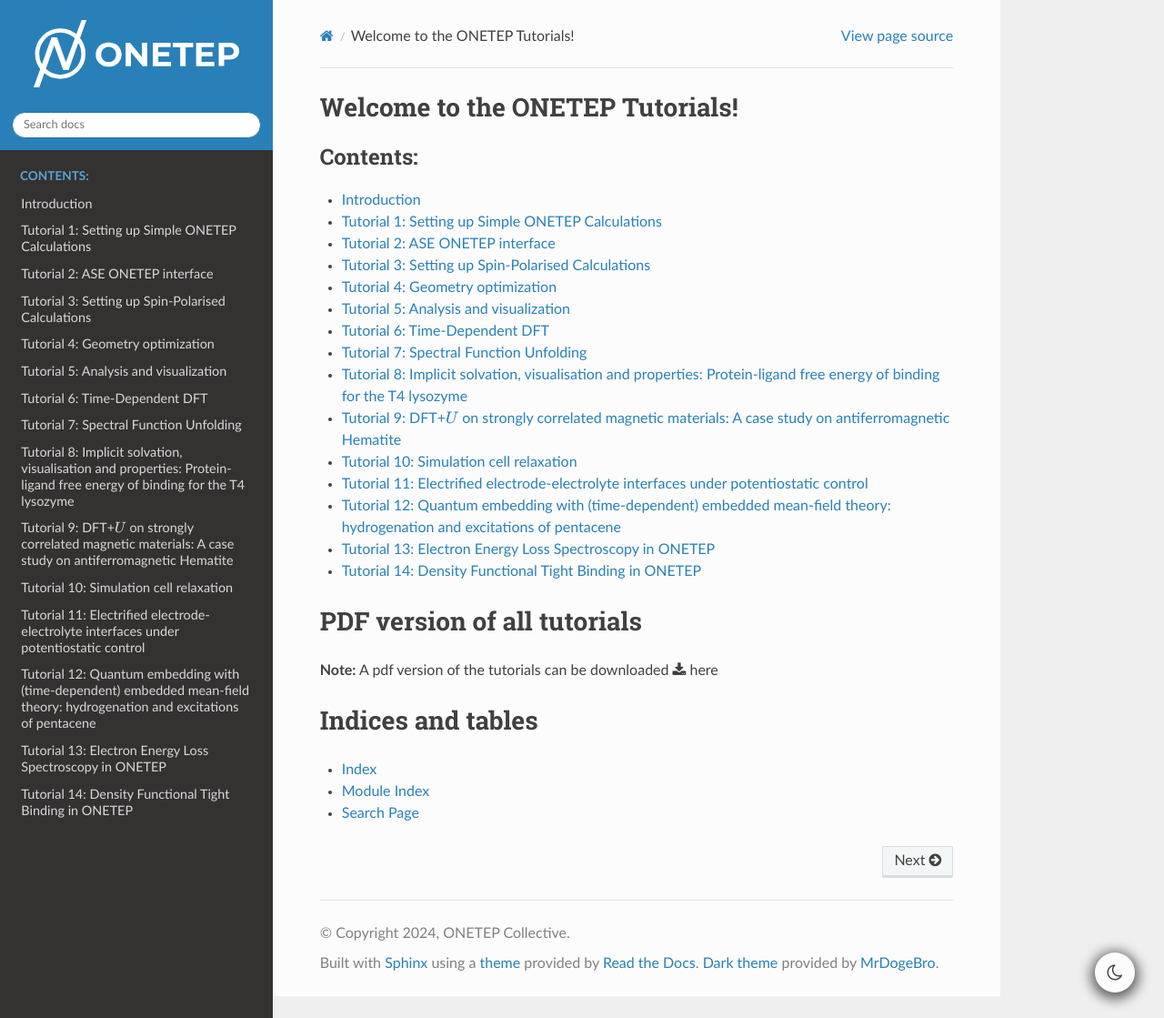
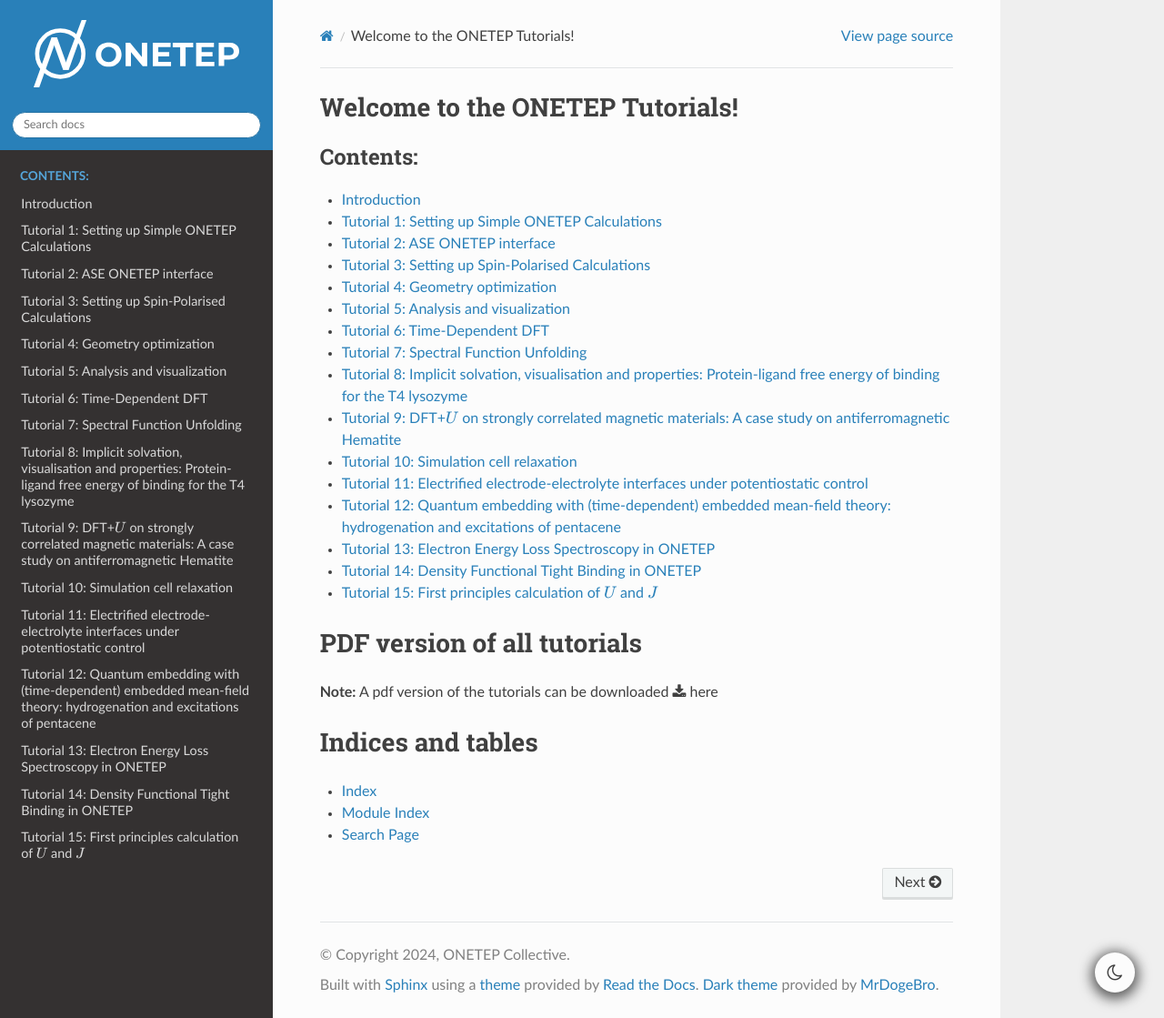
Before and after one commit to onetep-devel/tutorials, a Sphinx documentation site: the page built from source/index.rst, in a window 1280 px wide and 1119 px high. Shown: the whole window at 91% size. Built offline with Sphinx 7.4.7 and the Read the Docs theme 2.0.0, drawn with Linux system fonts in a browser that asks for light colours; part of the change alters nothing that is shown.

Commit message:
Tutorial 15 : First principles calculation of U and J (#30)
* tutorial 15

* adjustments from Jacek's and David's comments

* fixed figure 15.1 and references

---------

Co-authored-by: D.Sarpa <ds12g20@uos-219047.clients.soton.ac.uk>

```diff
--- /dev/null
+++ b/source/T15_hematite_linear_response.rst
@@ -0,0 +1,290 @@
+
+=================================================================================================================
+Tutorial 15: First principles calculation of :math:`U` and :math:`J`
+=================================================================================================================
+
+:Author: Davide Sarpa
+:Date:   Aug 2024
+
+.. role:: raw-latex(raw)
+   :format: latex
+
+Introduction
+============
+
+The goal of the tutorial is to provide a working example on how it is possible to compute the :math:`U` and :math:`J` parameters from first principles.
+We will work on Hematite :code:`+-\-+` antiferromagnetic configuration as you should already be familiar with it, if not, refer to tutorial 9.
+
+The reason behind computing the parameters via first principles is because they directly correct the spurious localised self-interaction error (:math:`U`) and static correlation error (:math:`J`) and hence the physics of the system. While choosing and empirical :math:`U` and :math:`J` might give a better description of a specific property of the material, it does not guarantee that these errors are consistently corrected.
+
+.. figure:: _static/tutorial_9/hema_structure.png
+   :alt: Primitive rhombohedral cell (left), conventional hexagonal cell (right). Fe atoms with spin up and down are in green and pink, respectively. O atoms are in orange.
+   :name: fig:T15_1
+   :width: 45.0%
+   :target: _static/tutorial_9/hema_structure.png
+   :align: center
+
+   Primitive rhombohedral cell (left), conventional hexagonal cell (right). Fe atoms with spin up and down are in green and pink, respectively. O atoms are in orange.
+
+Theoretical background
+-----------------------
+
+We start by defining the response function :math:`\chi`, which describes how the occupation of localised orbitals changes with respect to a shift in the potential acting on these orbitals:
+The linear response method determines the Hubbard :math:`U` parameter by comparing the response of the system to a perturbation in standard DFT and DFT+\ :math:`U` frameworks.
+
+We define the response function :math:`\chi` as:
+
+.. math::
+
+   \chi = \frac{dn^{I\sigma}}{d\alpha}
+
+
+where :math:`n` is the occupation matrix of the localised orbitals and :math:`\alpha` is a potential shift applied to these orbitals.
+
+We compute two response functions:
+
+- :math:`\chi_0`: the bare Kohn-Sham (KS) response (without :math:`U`)
+- :math:`\chi`: the interacting response (with :math:`U`)
+
+These are related by:
+
+.. math::
+
+   U = \chi^{-1} - \chi_0^{-1}
+
+which allows us to compute :math:`U`.
+
+The perturbation is applied by shifting the potential of the localised orbitals:
+
+.. math::
+
+   V_{\text{ext}}^{p} = V_{\text{ext}} + \alpha \sum_{m,m'}\lvert\varphi_{m'}^{(I)}\rangle\langle\varphi_m^{(I)}\rvert
+
+
+This is the conventional linear response and its done in a supercell as the perturbation should not interact with its periodic images.
+Another approach to compute :math:`U` and :math:`J` is known as minimum tracking method [Moynihan2017]_ [Linscott2018]_.
+
+Minimum Tracking Method
+-----------------------
+The minimum tracking method is based on a reformulation of the response matrices
+based on the ground state density of the perturbed
+system [Moore2024]_ . We can redefine the interacting and noninteracting response matrices as (in practice we’ll be using simpler yet equivalent formulae)
+
+.. math::
+
+   \chi_{IJ} = \frac{dn^I}{dv_\text{ext}^J},
+
+
+.. math::
+
+   (\chi_0)_{IJ} = \left[\frac{dn}{dv_\text{KS}}\left(\frac{dv_\text{KS}}{dv_\text{ext}}\right)^{-1}\right]_{IJ}
+
+
+This allows us to work around the practical issues from the conventional linear response.
+This approach can also be extended to include the :math:`J` exchange term
+In practice this is done by modifying the perturbation by including an additional term (spin-splitting):
+
+.. math::
+
+   V_{\text{ext}}^{p} = V_{\text{ext}} + \beta \sum_{m,m'}\lvert\varphi_{m'}^{(I\uparrow)}\rangle\langle\varphi_m^{(I\uparrow)}\rvert-\lvert\varphi_{m'}^{(I\downarrow)}\rangle\langle\varphi_m^{(I\downarrow)}\rvert
+
+
+Setting up the calculations
+===========================
+
+We will configure a set (9 total) of bulk hematite single-point calculations to compute :math:`U` and :math:`J`  for the Fe :math:`3d` orbitals. We apply distinct labels to Fe atoms,
+enabling us to assign different parameters to spin-up and spin-down Fe atoms.
+We will be using a 4x4x1 supercell generated from the conventional cell.
+
+Tutorial files
+--------------
+
+All the files needed for the simulations can be downloaded from
+
+- :download:`Fe_NCP19_PBE_OTF.usp <_static/tutorial_9/Fe_NCP19_PBE_OTF.usp>`,
+- :download:`O_NCP19_PBE_OTF.usp <_static/tutorial_9/O_NCP19_PBE_OTF.usp>`,
+- :download:`hematite.out <_static/tutorial_15/output.zip>`,
+- :download:`hematite.dat <_static/tutorial_15/hematiteN.Ueq0-1250.dat>`.
+
+
+Practical calculation
+---------------------
+The step by step approach to compute :math:`U` and  :math:`J` is:
+
+   1. add :code:`hubbard_calculating_u : T` in the input file,
+
+   2. choose an atom for the atom type we want to compute :math:`U` or :math:`J` for, and label it differently. In our case you can see from the input file that we have labelled this single atom Fe1U. It does not matter whether we choose a spin up or spin down atom for an AFM material.
+
+   3. apply the perturbation to this atom only and perform single-points calculations,
+
+   4. compute :math:`U` and :math:`J` with the following formulas:
+
+.. math::
+   U = \frac{1}{2} \frac{\delta v^\uparrow_{\text{Hxc+local}} + \delta v^\downarrow_{\text{Hxc+local}}}{\delta(n^\uparrow + n^\downarrow)}
+
+
+.. math::
+   J = -\frac{1}{2} \frac{\delta v^\uparrow_{\text{Hxc+local}} - \delta v^\downarrow_{\text{Hxc+local}}}{\delta(n^\uparrow - n^\downarrow)}
+
+where :math:`\delta v^\uparrow_{\text{Hxc}}` and :math:`\delta v^\downarrow_{\text{Hxc}}` represent the derivative of the Hxc+local potential with respect to the applied potential
+(either :math:`\alpha` to compute :math:`U` or :math:`\beta` to compute :math:`J`)
+and  :math:`\delta(n^\uparrow + n^\downarrow)` and :math:`\delta(n^\uparrow - n^\downarrow)` represent the derivative of the total occupation :math:`n^\uparrow + n^\downarrow` with respect to :math:`\alpha` and of :math:`n^\uparrow - n^\downarrow`
+with respect to :math:`\beta`.
+
+
+How and where to apply the perturbation
+----------------------------------------
+
+Looking at the input file provided you can see we activated the :code:`hubbard_calculating_u` functionality and in the Hubbard block we have
+
+.. code-block:: none
+
+   %BLOCK HUBBARD
+   Fe1  2 0.0 0.0 -10.0 0.0 0.0
+   Fe1U 2 0.0 0.0 -10.0 0.0 0.0
+   Fe2  2 0.0 0.0 -10.0 0.0 0.0
+   %ENDBLOCK HUBBARD
+
+where the columns of the ``hubbard`` block are described as follows:
+
+1. **Species Label**
+
+   The species to apply the DFT+\ :math:`U` correction to.
+
+
+2. **Angular Momentum:** :math:`l`
+
+   The angular momentum of the projectors which the Hubbard correction is applied to.
+   In this example :math:`l=2` which corresponds to d orbitals
+
+3. **Hubbard** :math:`U` **value**
+
+   The value of the Hubbard :math:`U` for this sub-shell, in
+   electron-volts. We are computing it so we can choose 0 as its value
+
+4. **Hund's exchange** :math:`J` **value**
+
+   The value of the Hund’s exchange :math:`J` for this sub-shell, in
+   electron-volts. We are computing it so we can choose 0 as its value
+
+5. **Effective Charge** :math:`\mathbf{Z}` **and Projectors type**
+   The default projectors are NGWFs. For other possibility, refer to the
+   DFT\+ :math:`U` documentation
+
+6. **The** :math:`\alpha` **prefactor**
+
+   The perturbation term needed to compute :math:`U`
+
+7. **The spin-splitting factor** :math:`\beta`
+
+   The perturbation term needed to compute :math:`J`.
+
+
+To compute  :math:`U` you need to change the :math:`\alpha` value while keeping :math:`\beta` equal to 0.
+To compute  :math:`J` you need to change the :math:`\beta` value while keeping :math:`\alpha` equal to 0.
+
+We have provided you only 1 input file -- the one corresponding to 0 for both  :math:`\alpha` and :math:`\beta`,
+you need to generate the remaining 8 files.
+
+The :math:`\alpha` and :math:`\beta` values you need to use for the :math:`U` calculation are = -0.2, -0.1, 0.0, 0.1, 0.2.
+
+Why these values?
+We want to apply a big enough perturbation to see an effect and to be able to compute derivatives but also remain in the linear regime. It is not necessary to use 5 datapoints
+to obtain a good value but it's highly recommended.
+
+Evaluating the outputs
+======================
+
+In order to compute :math:`U` and :math:`J` we need the values of the :math:`v^\uparrow_{\text{Hxc}}` and :math:`v^\downarrow_{\text{Hxc}}`,which can be found
+in the following block:
+
+.. code-block:: none
+
+   ################################################################################
+   DFT+U information on Hubbard site     72 of species Fe1U and spin      1
+   The average Hxc+local potential is           -100.04043423 eV.
+   The average Hubbard potential is               -0.10000000 eV.
+   ################################################################################
+   DFT+U information on Hubbard site     72 of species Fe1U and spin      2
+   The average Hxc+local potential is            -96.03296381 eV.
+   The average Hubbard potential is               -0.10000000 eV.
+   ################################################################################
+
+Note that we are looking only at the values for Fe1U atom which is the only atom we have applied the perturbation to. There are multiple instances of this block and we are only
+interested in the last one.
+
+Next, we need to look at occupation of the Hubbard manifold :math:`n^\uparrow + n^\downarrow` and :math:`n^\uparrow - n^\downarrow`,which can be found in the following block:
+
+.. code-block:: none
+
+   ################################################################################
+   DFT+U information on atom      1 of Hubbard species Fe1U
+   ################################################################################
+   Occupancy matrix of Hubbard site     72 and spin      1 is
+   m_l =   -2          -1           0           1           2
+   0.98583311  0.01105739  0.00017283  0.00149346 -0.00039754
+   0.01106973  0.98239066 -0.00021203  0.00037893  0.00244851
+   0.00017266 -0.00021405  0.99296562  0.00030517  0.00069962
+   0.00149451  0.00037878  0.00029134  0.98210951 -0.01203475
+   -0.00039830  0.00244943  0.00069122 -0.01204334  0.98340592
+   WARNING: DFT+U ENERGY of Hubbard site     72 and spin      1 is negative.
+   ################################################################################
+   Occupancy matrix of Hubbard site     72 and spin      2 is
+   m_l =   -2          -1           0           1           2
+   0.32009924 -0.06393836 -0.00012245 -0.01033413 -0.00070413
+   -0.06400973  0.33409081 -0.00029354  0.00034179 -0.01142806
+   -0.00012106 -0.00027777  0.19025018 -0.00114325  0.00745246
+   -0.01034138  0.00034159 -0.00106271  0.33014982  0.06774687
+   -0.00070499 -0.01143070  0.00762074  0.06779446  0.29199808
+   WARNING: DFT+U ENERGY of Hubbard site     72 and spin      2 is negative.
+   ################################################################################
+   Total occupancy of Hubbard site     72 is         6.39329292 e
+   Local magnetic moment of Hubbard site     72 is   3.46011669 mu_B
+   DFT+U energy of Hubbard site     72 is           -0.02349492 Ha
+   ################################################################################
+
+The total occupancy of Hubbard site is the :math:`n^\uparrow + n^\downarrow`, while the local magnetic moment of Hubbard site is the :math:`n^\uparrow - n^\downarrow`.
+We now have all the data we need to compute :math:`U` and :math:`J`.
+
+Step by step to compute :math:`U` :
+ - Calculate the slope of :math:`v^\uparrow_{\text{Hxc}}` and :math:`v^\downarrow_{\text{Hxc}}` with respect to :math:`\alpha`, these are the :math:`\delta v^\uparrow_{\text{Hxc}}` and :math:`\delta v^\downarrow_{\text{Hxc}}` that appear in the formula to compute :math:`U`
+ - Calculate the slope of the :math:`n^\uparrow + n^\downarrow` with respect to :math:`\alpha` this is the denominator appearing in the formula to compute :math:`U`
+ - Compute :math:`U` using the formula provided above.
+
+To compute :math:`J` follow similar procedure but the derivatives are with respect to :math:`\beta`.
+
+**IMPORTANT: The actual** :math:`\beta` **values in the calculations are half of the one specified in the input file.**
+
+To compute the slope, we first plot the Hxc+local for spin 1 and spin 2 as well as the occupation number against the values of :math:`\beta`, the same should be done with values of :math:`\beta` to compute  :math:`J`
+
+.. figure:: _static/tutorial_15/occ_u.png
+   :align: center
+   :scale: 49%
+
+
+|U_hxc_1| |U_hxc_2|
+
+.. |U_hxc_1| image:: _static/tutorial_15/U_dn.png
+   :width: 49%
+
+.. |U_hxc_2| image:: _static/tutorial_15/U_up.png
+   :width: 49%
+
+You can see from the plots that while the changes of the occupation numbers are perfectly linear at all :math:`\alpha` values, this is not the case for the Hxc+local potential where a degree of non-linearity
+is present at a value of :math:`\alpha=0`, this is VERY important as if we were to include this data point in our calculation of :math:`U`, we would obtain a wrong value as our perturbation goes beyond the linear response regime.
+
+If you discard the non-linear data point, you should obtain the following values.
+
+- :math:`U` = 5.158 eV
+- :math:`J` = 0.604 eV
+
+What to do next
+---------------
+The tutorial is now complete, but you could still move forward. What can you do next?
+
+- Compute :math:`U` for oxygen p states as this is commonly done in transition metal oxides, it's usually large. For more information [Moore2024]_
+
+
+.. [Linscott2018] \ E.B. Linscott, D. J. Cole, M. C. Payne, D. D. O'Regan, Phys. Rev. B **98**, 235157 (2018). https://doi.org/10.1103/PhysRevB.98.235157
+.. [Moore2024] \ G. C. Moore, M. K. Horton, E. Linscott, A. M. Ganose, Ma. Siron, D. D. O'Regan, K. A. Persson Phys. Rev. Materials **8**, 014409 (2024). https://doi.org/10.1103/PhysRevMaterials.8.014409
+.. [Moynihan2017] \ G. Moynihan, G. Teobaldi, and D. D. O’Regan, A self-consistent ground-state formulation of the first-principles Hubbard U parameter validated on one-electron self- interaction error (2017), arXiv:1704.08076
--- a/source/index.rst
+++ b/source/index.rst
@@ -25,6 +25,7 @@ Welcome to the ONETEP Tutorials!
    T12_pentacene_embedding.rst
    T13_EELS.rst
    T14_DFTB.rst
+   T15_hematite_linear_response.rst
 
 PDF version of all tutorials
 ============================
```
Also changed, not shown: source/_static/tutorial_15/U_dn.png (added), source/_static/tutorial_15/U_up.png (added), source/_static/tutorial_15/occ_u.png (added), 2 other files.
